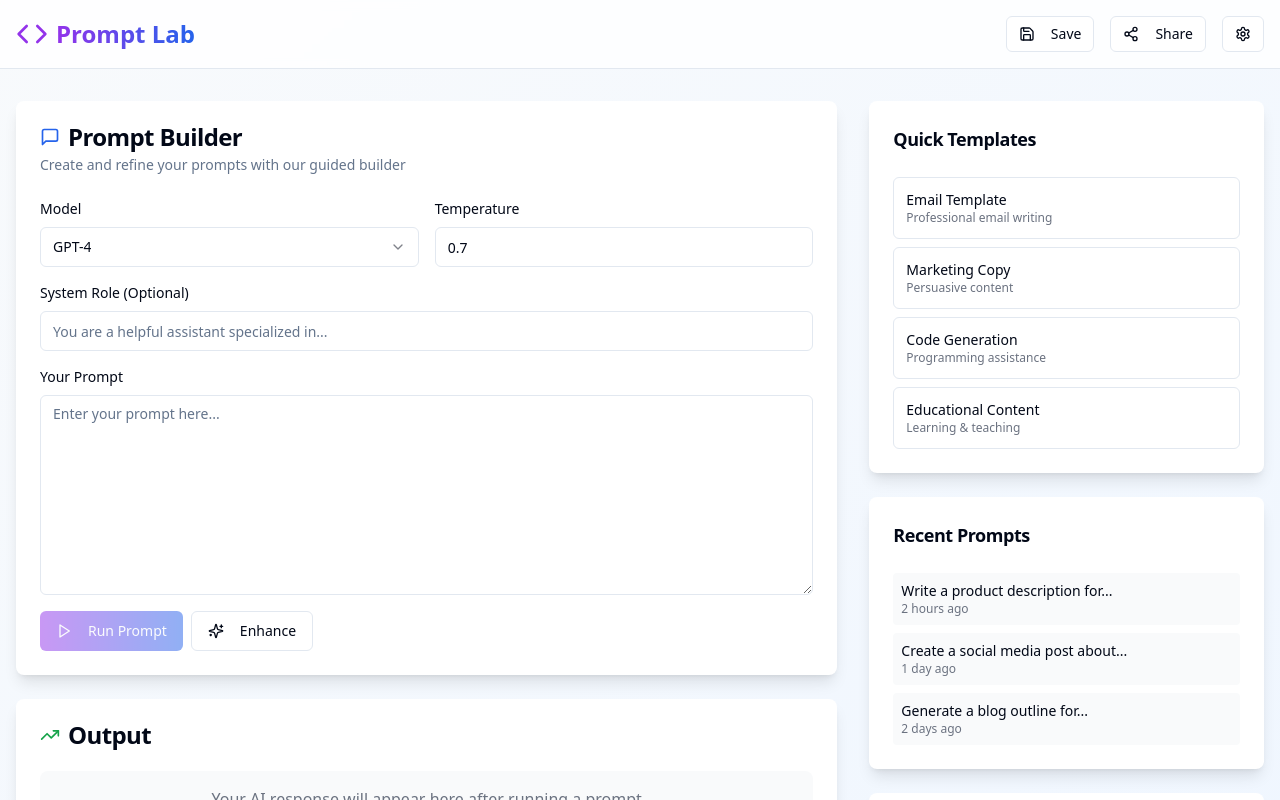
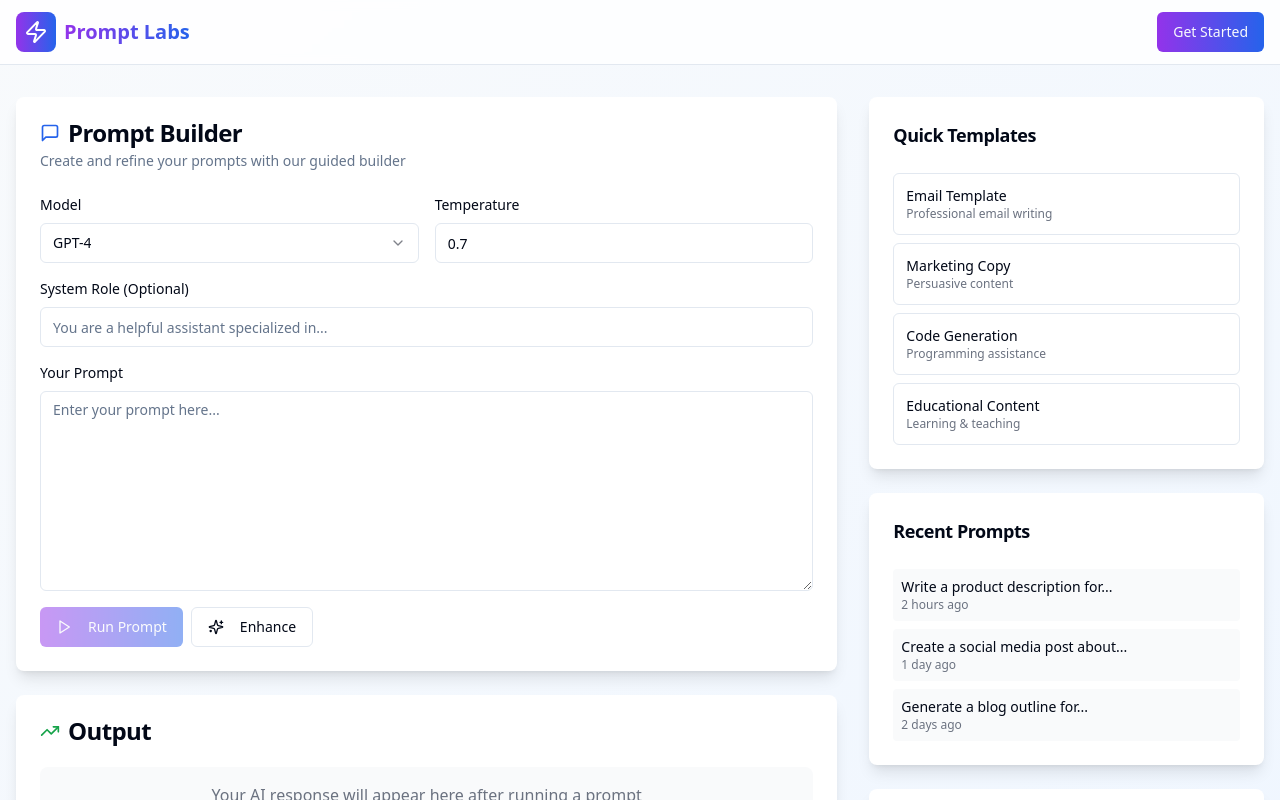
Before and after one commit to Andreaengenering/prompt-labs, a React (Vite) app: page /prompt-lab in a window 1280 px wide. Shown: the top 800 px of the page. Built offline with nearby package versions, Linux system fonts and the light colour scheme.

Commit message:
Fix: Resolve useEffect error
The error "Cannot read properties of null (reading 'useEffect')" is resolved.

```diff
--- a/src/pages/PromptLab.tsx
+++ b/src/pages/PromptLab.tsx
@@ -5,12 +5,12 @@ import { Card, CardContent, CardDescription, CardHeader, CardTitle } from '@/com
 import { Textarea } from '@/components/ui/textarea';
 import { Input } from '@/components/ui/input';
 import { Badge } from '@/components/ui/badge';
-import { Tabs, TabsContent, TabsList, TabsTrigger } from '@/components/ui/tabs';
 import { Select, SelectContent, SelectItem, SelectTrigger, SelectValue } from '@/components/ui/select';
 import {
   Code, Play, Save, Share2, BarChart3, Settings,
-  Sparkles, Zap, MessageSquare, TrendingUp
+  Sparkles, MessageSquare, TrendingUp
 } from 'lucide-react';
+import Navigation from '@/components/Navigation';
 
 const PromptLab = () => {
   const [prompt, setPrompt] = useState('');
@@ -28,30 +28,7 @@ const PromptLab = () => {
 
   return (
     <div className="min-h-screen bg-gradient-to-br from-slate-50 to-blue-50">
-      {/* Header */}
-      <header className="border-b bg-white/80 backdrop-blur-sm sticky top-0 z-50">
-        <div className="container mx-auto px-4 py-4 flex items-center justify-between">
-          <div className="flex items-center space-x-2">
-            <Code className="h-8 w-8 text-purple-600" />
-            <span className="text-2xl font-bold bg-gradient-to-r from-purple-600 to-blue-600 bg-clip-text text-transparent">
-              Prompt Lab
-            </span>
-          </div>
-          <div className="flex items-center space-x-4">
-            <Button variant="outline" size="sm">
-              <Save className="h-4 w-4 mr-2" />
-              Save
-            </Button>
-            <Button variant="outline" size="sm">
-              <Share2 className="h-4 w-4 mr-2" />
-              Share
-            </Button>
-            <Button variant="outline" size="sm">
-              <Settings className="h-4 w-4" />
-            </Button>
-          </div>
-        </div>
-      </header>
+      <Navigation />
 
       <div className="container mx-auto px-4 py-8">
         <div className="grid grid-cols-1 lg:grid-cols-3 gap-8">
```
